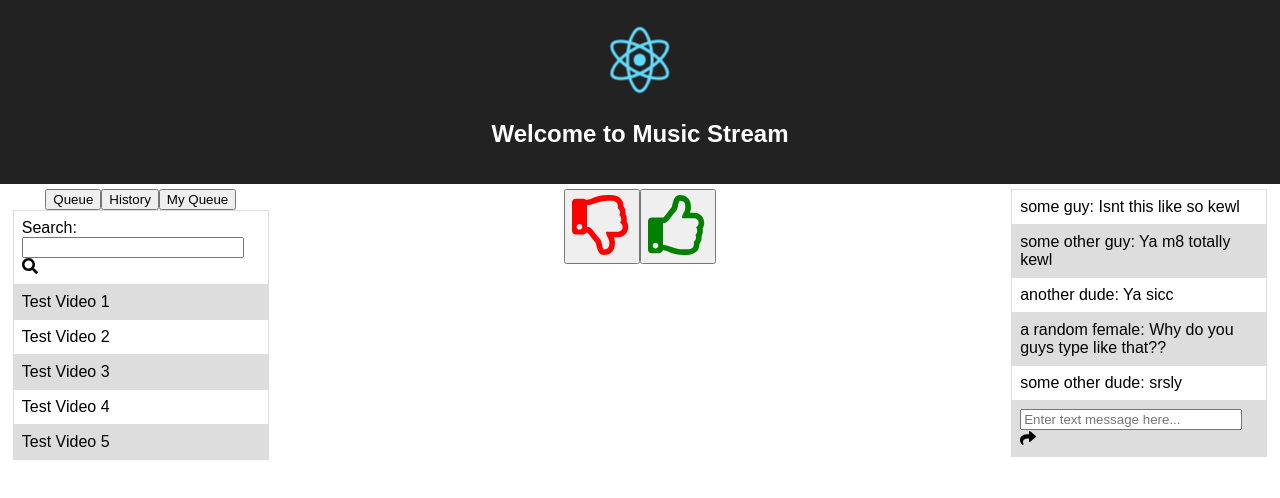
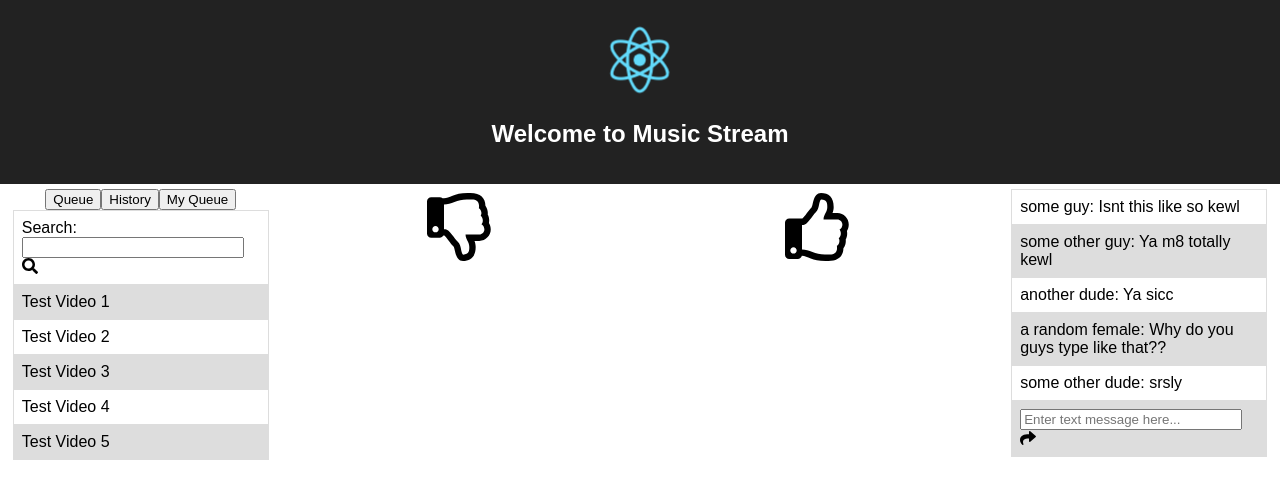
Before and after one commit to sfreeman422/raspiqueue, a React (Create React App) app: page / in a window 1280 px wide. Shown: the top 498 px of the page. Built offline with nearby package versions, Linux system fonts and the light colour scheme.

Commit message:
Added janky upvote downvote system

```diff
--- a/package.json
+++ b/package.json
@@ -6,6 +6,7 @@
     "body-parser": "^1.18.2",
     "express": "^4.16.2",
     "mysql": "^2.15.0",
+    "prop-types": "^15.6.0",
     "react": "^16.2.0",
     "react-dom": "^16.2.0",
     "react-router-dom": "^4.2.2",
--- a/src/App.css
+++ b/src/App.css
@@ -44,15 +44,6 @@ iframe{
 input {
   width: 90%;
 }
-.thumbsUpButton, .thumbsDownButton {
-  font-size: 60px;
-}
-.thumbsUpButton {
-  color: green;
-}
-.thumbsDownButton {
-  color: red;
-}
 .fas {
   color: black;
 }
@@ -72,9 +63,15 @@ input {
   grid-row-start: content-area;
 }
 .video-content{
+  display: subgrid;
   grid-column-start: col2;
   grid-column-end: col3-margin;
   grid-row-start: content-area;
+}
+.thumbsUp, .thumbsDown {
+  display: inline-block;
+  width: 50%;
+  font-size: 68px;
 }
 .chat {
   grid-column-start: col3;
--- a/src/Children/Queue/Queue.js
+++ b/src/Children/Queue/Queue.js
@@ -15,7 +15,7 @@ class Queue extends Component {
       chosenView: view,
     });
   }
-  // Warning: ChosenView = 'myQueue' is not functional. Need to determine when to get users queue.
+  // Issue: chosenView = 'myQueue' is not functional. Need to determine when to get users queue.
   render() {
     return (
       <div className="queue">
--- /dev/null
+++ b/src/Children/VideoContent/Children/ThumbsButton.js
@@ -0,0 +1,33 @@
+import React from 'react';
+import PropTypes from 'prop-types';
+
+const ThumbsButton = ({
+  type, songId, upvote, downvote, handleKeyUp,
+}) => {
+  if (type === 'up') {
+    return (
+      <div className="thumbsUp" role="button" tabIndex="0" onClick={() => upvote(songId)} onKeyUp={event => handleKeyUp(event)}>
+        <i
+          className="far fa-thumbs-up"
+        />
+      </div>
+    );
+  }
+  return (
+    <div className="thumbsDown" role="button" tabIndex="0" onClick={() => downvote(songId)} onKeyUp={event => handleKeyUp(event)}>
+      <i
+        className="far fa-thumbs-down"
+      />
+    </div>
+  );
+};
+
+export default ThumbsButton;
+
+ThumbsButton.propTypes = {
+  type: PropTypes.string.isRequired,
+  songId: PropTypes.string.isRequired,
+  upvote: PropTypes.func.isRequired,
+  downvote: PropTypes.func.isRequired,
+  handleKeyUp: PropTypes.func.isRequired,
+};
--- a/src/Children/VideoContent/VideoContent.js
+++ b/src/Children/VideoContent/VideoContent.js
@@ -1,5 +1,7 @@
 import React, { Component } from 'react';
 import YouTube from 'react-youtube';
+import PropTypes from 'prop-types';
+import ThumbsButton from './Children/ThumbsButton';
 
 const options = {
   playerVars: {
@@ -10,21 +12,55 @@ const options = {
 class VideoContent extends Component {
   constructor(props) {
     super(props);
+    this.state = {
+      upvotes: 0,
+      downvotes: 0,
+    };
+    this.upvote = this.upvote.bind(this);
+    this.downvote = this.downvote.bind(this);
+  }
+  upvote(songId) {
+    console.log(`SongID: ${songId} should be upvoted.`);
+    console.log(`Currently has ${this.state.upvotes} upvotes`);
+    this.setState({
+      upvotes: this.state.upvotes + 1,
+    });
+  }
+  downvote(songId) {
+    console.log(`SongID: ${songId} should be downvoted.`);
+    console.log(`Currently has ${this.state.downvotes} downvotes`);
+    this.setState({
+      downvotes: this.state.downvotes + 1,
+    });
+  }
+  handleKeyUp(event) {
+    if (event.keyCode === 85 || 38) {
+      this.upVote(this.props.queueArr[0].linkUrl);
+    } else if (event.keycode === 68 || 40) {
+      this.downVote(this.props.queueArr[0].linkUrl);
+    }
   }
   render() {
     return (
       <div className="video-content">
-        <YouTube
-          videoId={this.props.queueArr[0].linkUrl}
-          opts={options}
-          onEnd={() => this.props.adjustQueue()}
-        />
-        {/* <iframe title="video" src={`https://www.youtube.com/embed/${this.props.queueArr[0].linkUrl}?enablejsapi=1&autoplay=1&controls=0`} /> */}
-        <button className="thumbsDownButton"><i className="far fa-thumbs-down" /></button>
-        <button className="thumbsUpButton"><i className="far fa-thumbs-up" /></button>
+        {this.props.queueArr.length > 0 ?
+          <YouTube
+            videoId={this.props.queueArr[0].linkUrl}
+            opts={options}
+            onEnd={() => this.props.adjustQueue()}
+          />
+    :
+          <h3>No songs in the queue! Queue something</h3>}
+        <ThumbsButton type="down" songId={this.props.queueArr[0].linkUrl} downvote={() => this.downvote()} upvote={() => this.upvote()} handleKeyUp={() => this.handleKeyUp()} />
+        <ThumbsButton type="up" songId={this.props.queueArr[0].linkUrl} downvote={() => this.downvote()} upvote={() => this.upvote()} handleKeyUp={() => this.handleKeyUp()} />
       </div>
     );
   }
 }
 
 export default VideoContent;
+
+VideoContent.propTypes = {
+  queueArr: PropTypes.arrayOf(PropTypes.object).isRequired,
+  adjustQueue: PropTypes.func.isRequired,
+};
```
